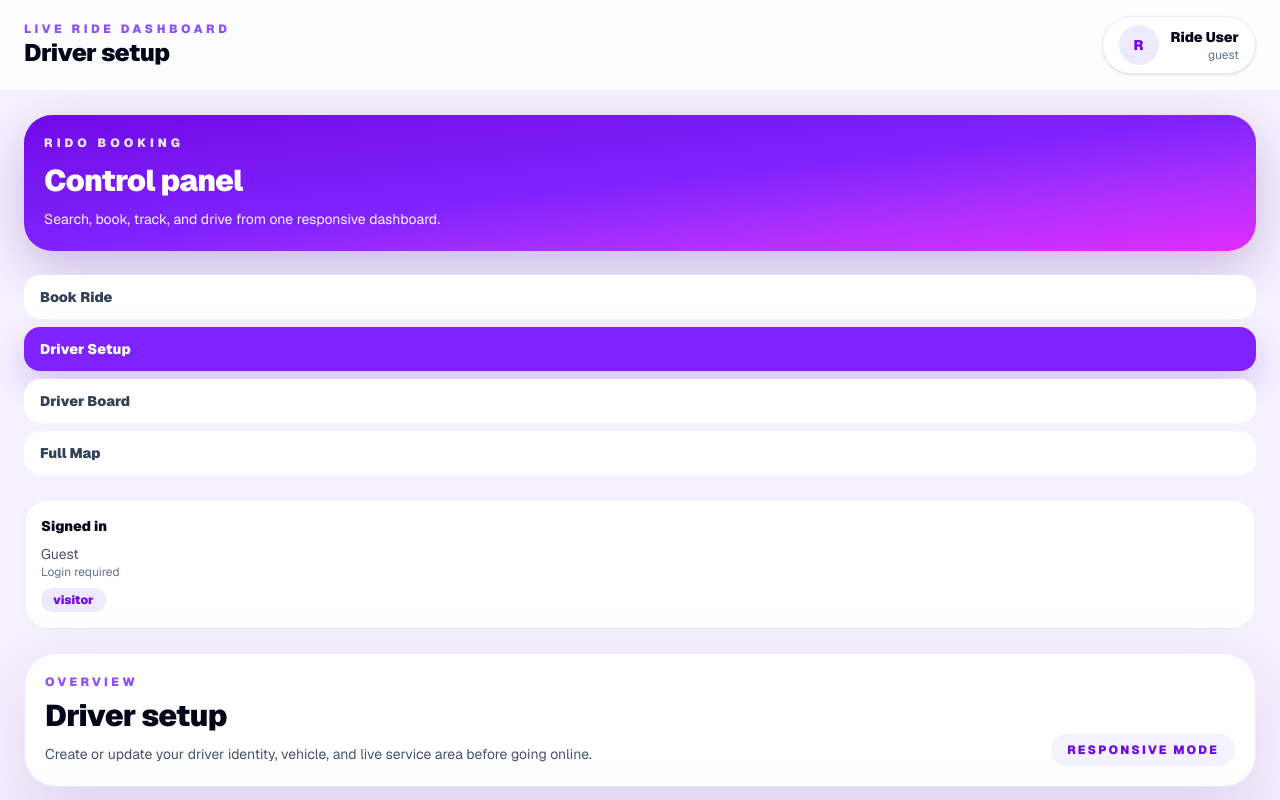
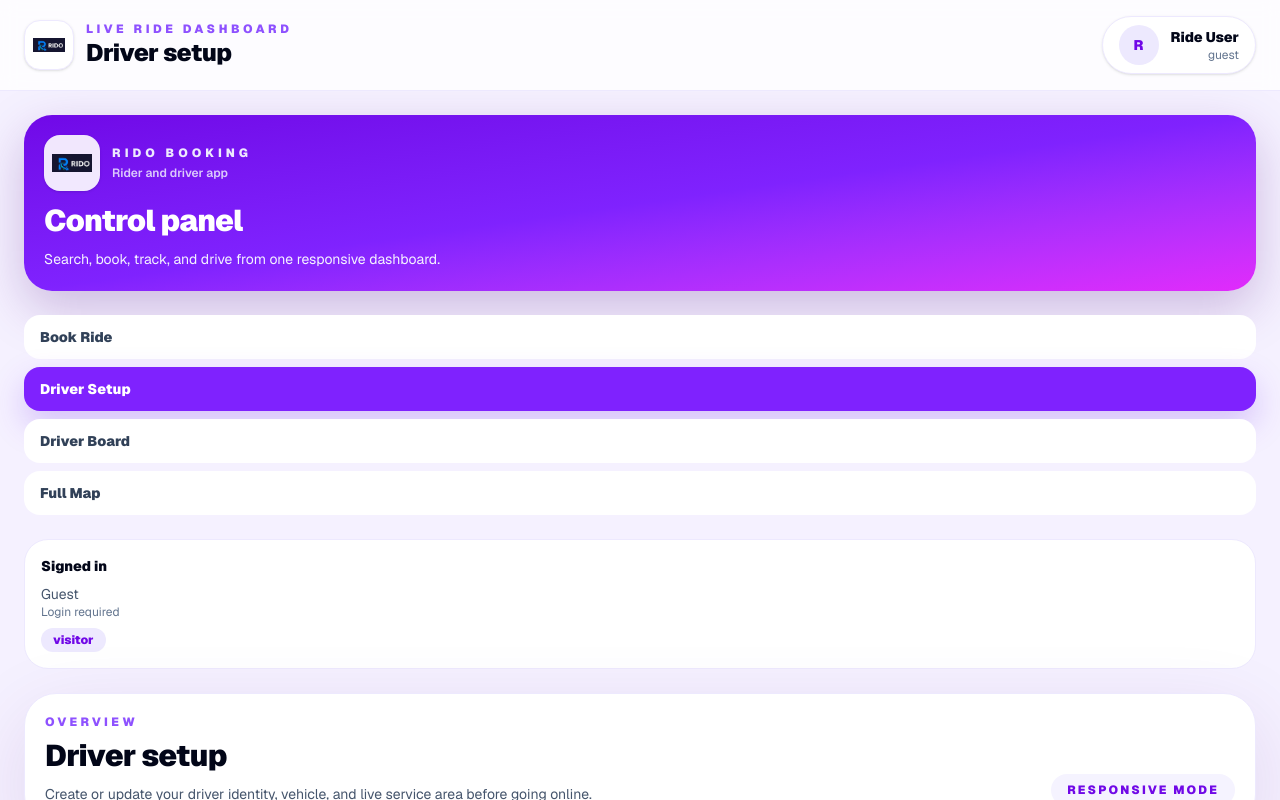
Before and after one commit to AmarJeetSharma6802/rido-booking, a Next.js app: page /driver in a window 1280 px wide. Shown: the top 800 px of the page. Built offline with nearby package versions, Linux system fonts and the light colour scheme; no server answers; the database is empty.

Commit message:
feat: add logo and enhance branding in app shell and main page

```diff
--- a/app/components/app-shell.tsx
+++ b/app/components/app-shell.tsx
@@ -1,5 +1,6 @@
 "use client";
 
+import Image from "next/image";
 import Link from "next/link";
 import { useEffect, useState } from "react";
 import { usePathname } from "next/navigation";
@@ -51,9 +52,25 @@ export default function AppShell({ title, subtitle, children }: AppShellProps) {
   const sidebar = (
     <div className="flex h-full flex-col">
       <div className="rounded-[28px] bg-gradient-to-br from-violet-700 via-violet-600 to-fuchsia-500 p-5 text-white shadow-[0_18px_50px_rgba(88,28,135,0.26)]">
-        <p className="text-xs font-black uppercase tracking-[0.34em] text-violet-100">
-          RIDO BOOKING
-        </p>
+        <div className="flex items-center gap-3">
+          <div className="overflow-hidden rounded-2xl bg-white/90 p-2 shadow-sm">
+            <Image
+              src="/logo.png"
+              alt="RIDO BOOKING logo"
+              width={52}
+              height={52}
+              className="h-10 w-10 object-contain"
+            />
+          </div>
+          <div>
+            <p className="text-xs font-black uppercase tracking-[0.34em] text-violet-100">
+              RIDO BOOKING
+            </p>
+            <p className="mt-1 text-xs font-semibold text-violet-100/85">
+              Rider and driver app
+            </p>
+          </div>
+        </div>
         <h2 className="mt-3 text-3xl font-black tracking-tight">Control panel</h2>
         <p className="mt-2 text-sm leading-6 text-violet-50">
           Search, book, track, and drive from one responsive dashboard.
@@ -105,6 +122,15 @@ export default function AppShell({ title, subtitle, children }: AppShellProps) {
               <span className="block h-0.5 w-5 bg-current" />
               <span className="block h-0.5 w-5 bg-current" />
             </button>
+            <div className="overflow-hidden rounded-2xl border border-violet-100 bg-white p-2 shadow-sm">
+              <Image
+                src="/logo.png"
+                alt="RIDO BOOKING logo"
+                width={40}
+                height={40}
+                className="h-8 w-8 object-contain"
+              />
+            </div>
             <div>
               <p className="text-xs font-black uppercase tracking-[0.3em] text-violet-500">
                 Live ride dashboard
--- a/app/layout.tsx
+++ b/app/layout.tsx
@@ -45,6 +45,11 @@ export const metadata: Metadata = {
     description:
       "Ride booking app with rider flow, driver acceptance, OTP verification, and completed trip feedback.",
   },
+  icons: {
+    icon: "/favicon-image.png",
+    shortcut: "/favicon-image.png",
+    apple: "/favicon-image.png",
+  },
 };
 
 export default function RootLayout({
--- a/app/page.tsx
+++ b/app/page.tsx
@@ -1,3 +1,4 @@
+import Image from "next/image";
 import Link from "next/link";
 
 const featureItems = [
@@ -21,9 +22,26 @@ export default function Page() {
       <section className="mx-auto flex min-h-[calc(100vh-48px)] max-w-6xl items-center">
         <div className="grid w-full gap-5 lg:grid-cols-[1.1fr,0.9fr]">
           <div className="rounded-[44px] bg-gradient-to-br from-violet-700 via-violet-600 to-fuchsia-500 p-8 text-white shadow-[0_30px_90px_rgba(88,28,135,0.25)]">
-            <p className="text-xs font-black uppercase tracking-[0.34em] text-violet-100">
-              RIDO BOOKING
-            </p>
+            <div className="flex items-center gap-4">
+              <div className="overflow-hidden rounded-[24px] bg-white/95 p-3 shadow-[0_18px_40px_rgba(15,23,42,0.16)]">
+                <Image
+                  src="/logo.png"
+                  alt="RIDO BOOKING logo"
+                  width={72}
+                  height={72}
+                  className="h-14 w-14 object-contain"
+                  priority
+                />
+              </div>
+              <div>
+                <p className="text-xs font-black uppercase tracking-[0.34em] text-violet-100">
+                  RIDO BOOKING
+                </p>
+                <p className="mt-1 text-sm font-semibold text-violet-100/85">
+                  Ride booking platform
+                </p>
+              </div>
+            </div>
             <h1 className="mt-5 max-w-3xl text-6xl font-black tracking-tight">
               Login, choose role, book ride, and manage trips easily.
             </h1>
```
